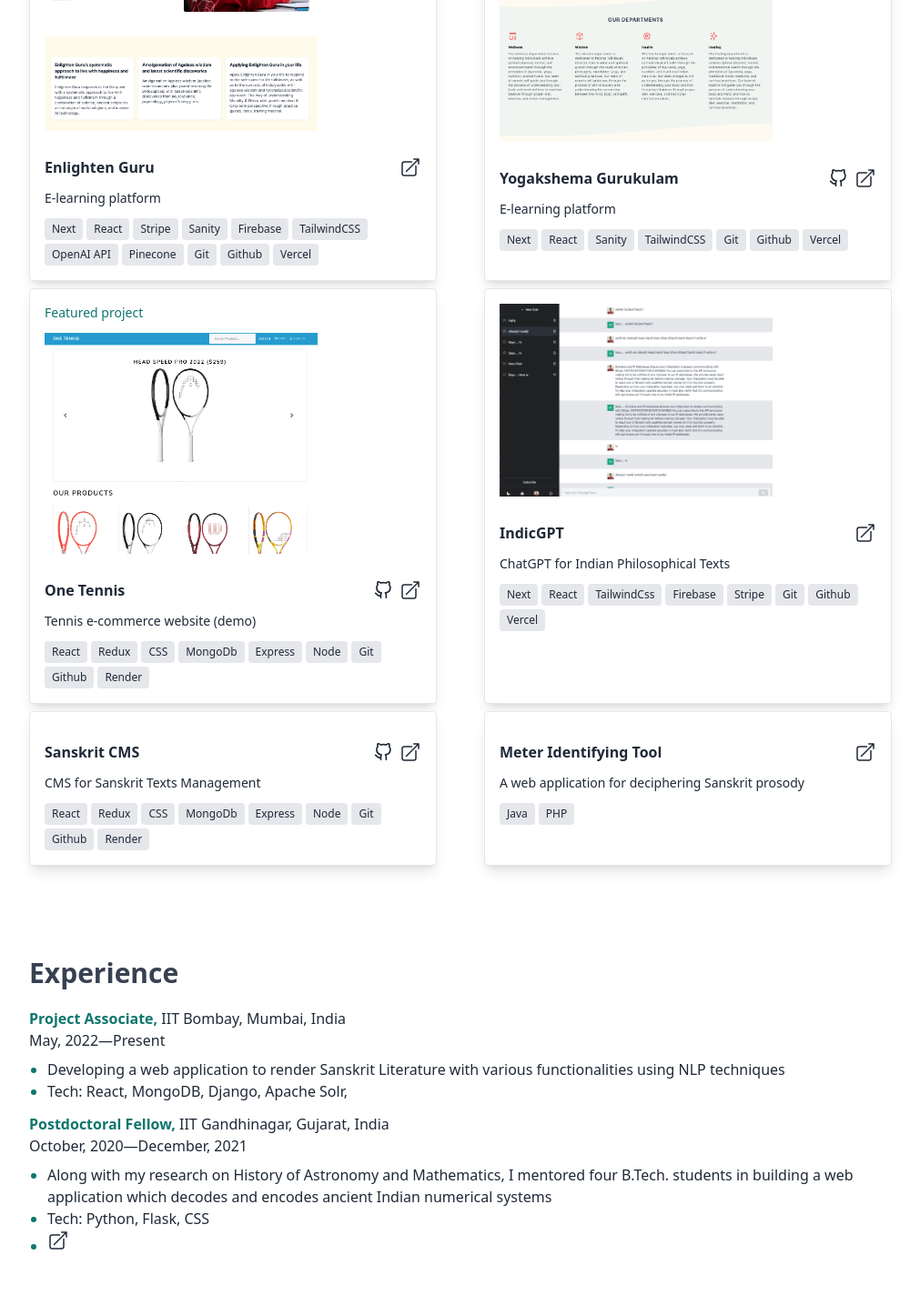
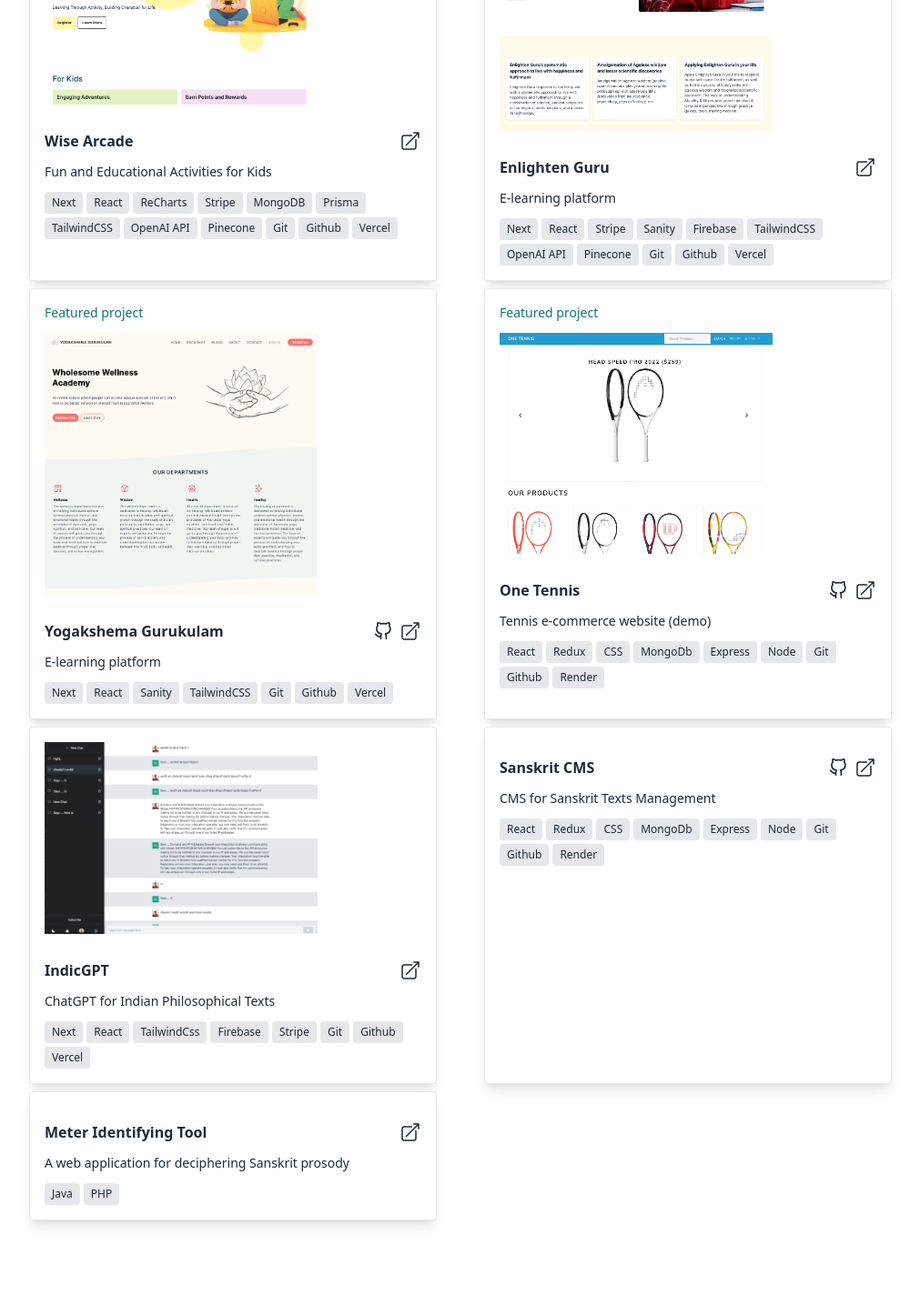
Before and after one commit to ksmelnad/portfolio, a Next.js app: page / in a window 1280 px wide. Shown: the part 1120-2566 px from the top of the page at 91% size, without its empty margins (112-1123 px from the left). Built offline with nearby package versions, Linux system fonts and the light colour scheme.

Commit message:
added a new project - wise arcade

```diff
--- a/components/Experience.jsx
+++ b/components/Experience.jsx
@@ -20,7 +20,7 @@
                 Developing a web application to render Sanskrit Literature with
                 various functionalities using NLP techniques{" "}
               </li>
-              <li>Tech: React, MongoDB, Django, Apache Solr, </li>
+              <li>Tech: React, MongoDB, Django, Apache Solr </li>
             </ul>
           </div>
           <div className="pt-3">
@@ -35,18 +35,20 @@
             <ul className="pl-5 pt-2 list-outside list-disc marker:text-teal-700 dark:marker:text-teal-300">
               <li>
                 Along with my research on History of Astronomy and Mathematics,
-                I mentored four B.Tech. students in building a web application
-                which decodes and encodes ancient Indian numerical systems
-              </li>
-              <li>Tech: Python, Flask, CSS</li>
-              <li>
+                I mentored four B.Tech. students in building a web application,{" "}
                 <a
                   href="https://students.iitgn.ac.in/homi-project"
                   target="_blank"
+                  className="text-blue-400 font-semibold hover:underline"
                 >
-                  <ArrowTopRightOnSquareIcon className="w-6 h-6" />
+                  {" "}
+                  INDEA
+                  <ArrowTopRightOnSquareIcon className="ml-1 w-4 h-4 inline-block -translate-y-0.5" />
                 </a>
+                , which decodes and encodes ancient Indian numerical systems.
               </li>
+              <li>Tech: Python, Flask, JavaScript, CSS, HTML</li>
+              <li></li>
             </ul>
           </div>
         </div>
--- a/components/Projects.jsx
+++ b/components/Projects.jsx
@@ -5,12 +5,35 @@
 function Projects() {
   const myprojects = [
     {
+      title: "Wise Arcade",
+      featured: true,
+      liveUrl: "https://wisearcade.com",
+      // gitUrl: "",
+      description: "Fun and Educational Activities for Kids",
+      url: "wisearcade.com",
+      src: "/wisearcadeHomePage.png",
+      techs: [
+        "Next",
+        "React",
+        "ReCharts",
+        "Stripe",
+        "MongoDB",
+        "Prisma",
+        "TailwindCSS",
+        "OpenAI API",
+        "Pinecone",
+        "Git",
+        "Github",
+        "Vercel",
+      ],
+    },
+    {
       title: "Enlighten Guru",
       featured: true,
       liveUrl: "https://enlightenguru.vercel.app",
       // gitUrl: "https://github.com/ksmelnad/yogakshema-new",
       description: "E-learning platform",
-      url: "enlightenguru.vercel.app",
+      url: "enlightenguru.org",
       src: "/enlightenguruHomepage.png",
       techs: [
         "Next",
```
Also changed, not shown: public/wisearcadeHomePage.png (added), 1 other file (tests, documents, lock files or other folders).
